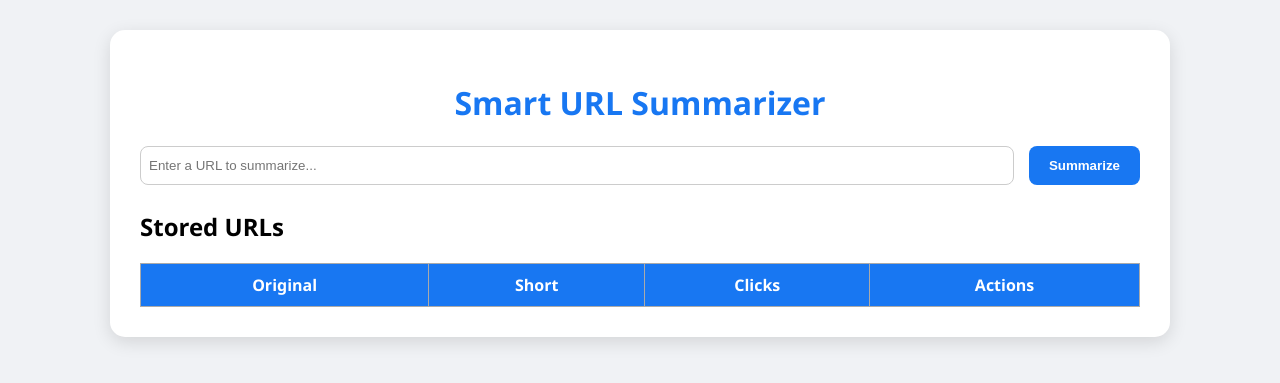
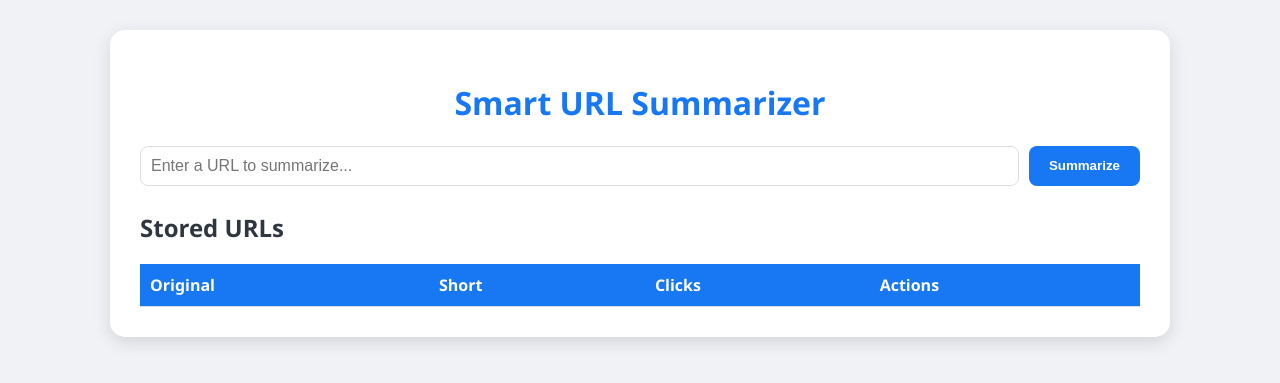
Before and after one commit to infinitiveaman/Smart-URL-Summarizer, a Flask app: template templates/index.html in a window 1280 px wide. Shown: the top 383 px of the page. Run offline with Flask 3, Linux system fonts and the light colour scheme; the template is opened without the code that fills it, so the values that code supplies are empty; parts of the project's set-up code (start-up, migrations or seed data) failed here and were passed over.

Commit message:
Update style.css

```diff
--- a/static/style.css
+++ b/static/style.css
@@ -1,39 +1,74 @@
 body {
-    font-family: Arial;
-    padding: 20px;
-    background: #f7f7f7;
+  font-family: Arial, sans-serif;
+  background: #f5f6fa;
+  color: #2f3640;
+  display: flex;
+  justify-content: center;
+  padding: 40px;
+}
+
+.container {
+  background: #fff;
+  border-radius: 12px;
+  padding: 30px;
+  width: 80%;
+  max-width: 900px;
+  box-shadow: 0 4px 12px rgba(0,0,0,0.1);
 }
 
 h1 {
-    color: #333;
+  text-align: center;
+  color: #0097e6;
 }
 
-form input {
-    width: 300px;
-    padding: 8px;
+form {
+  display: flex;
+  justify-content: center;
+  gap: 10px;
+  margin-bottom: 20px;
+}
+
+input[type="url"] {
+  width: 70%;
+  padding: 10px;
+  border: 1px solid #dcdde1;
+  border-radius: 8px;
+  font-size: 1em;
 }
 
 button {
-    padding: 8px 12px;
-    margin-left: 5px;
-    background: #4CAF50;
-    color: white;
-    border: none;
-    cursor: pointer;
+  background: #0097e6;
+  border: none;
+  color: white;
+  padding: 10px 20px;
+  border-radius: 8px;
+  cursor: pointer;
+  font-weight: bold;
+}
+
+button:hover {
+  background: #0984e3;
+}
+
+.message {
+  text-align: center;
+  color: green;
+  margin-bottom: 10px;
 }
 
 table {
-    margin-top: 20px;
-    width: 100%;
-    border-collapse: collapse;
+  width: 100%;
+  border-collapse: collapse;
+  margin-top: 20px;
 }
 
-table, td, th {
-    border: 1px solid #aaa;
-    padding: 10px;
+th, td {
+  border-bottom: 1px solid #dcdde1;
+  padding: 8px;
+  text-align: left;
 }
 
-.delete-btn {
-    color: red;
-    font-weight: bold;
+a {
+  color: #0097e6;
+  text-decoration: none;
 }
```
